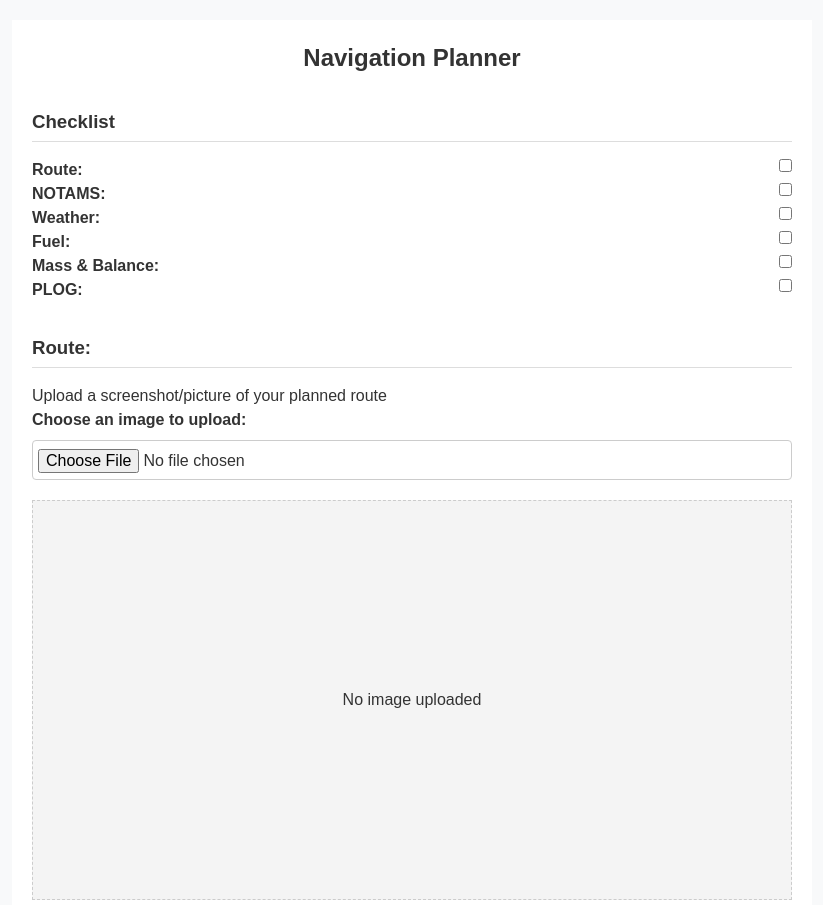
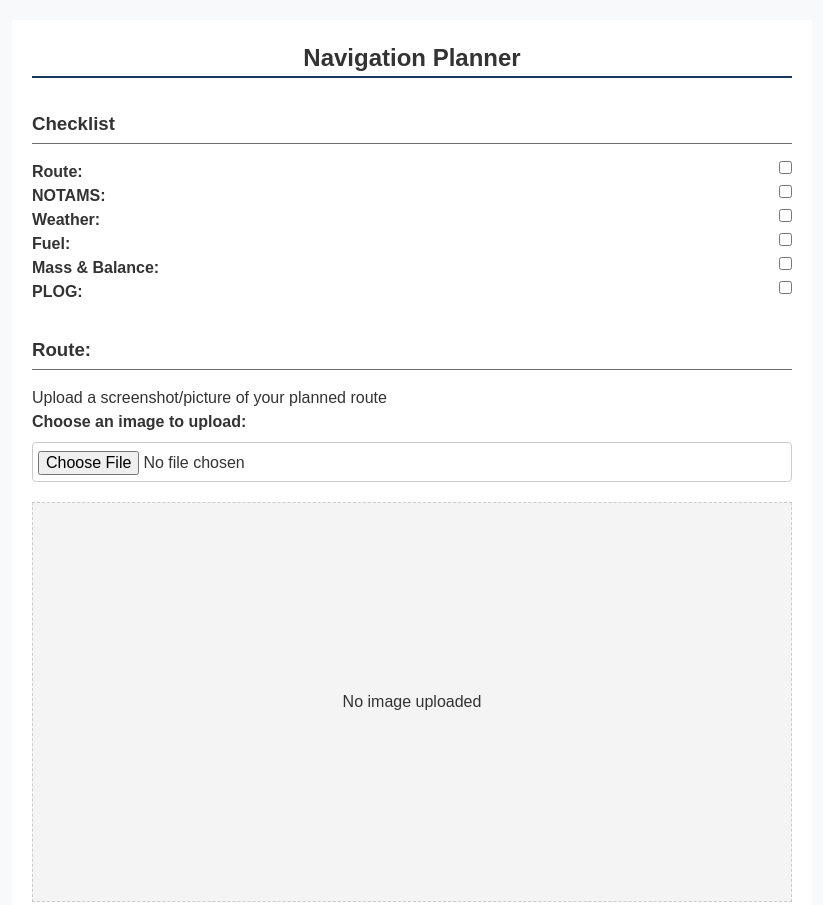
Before and after one commit to merryface/vatsim-uk-flight-planning, a plain HTML site: page index.html in a window 1280 px wide. Shown: the top 905 px of the page, without its empty margins (228-1051 px from the left). Drawn offline with Linux system fonts and the light colour scheme.

Commit message:
update bottom border to headings

```diff
--- a/style/main.css
+++ b/style/main.css
@@ -24,11 +24,12 @@ h1, h2 {
 h1 {
     text-align: center;
     font-size: 18pt;
+    border-bottom: 2px solid #17375E;
 }
 
 h2 {
     font-size: 14pt;
-    border-bottom: 1px solid #ddd;
+    border-bottom: 1px solid #706c6c;
     padding-bottom: 5px;
 }
 
```
